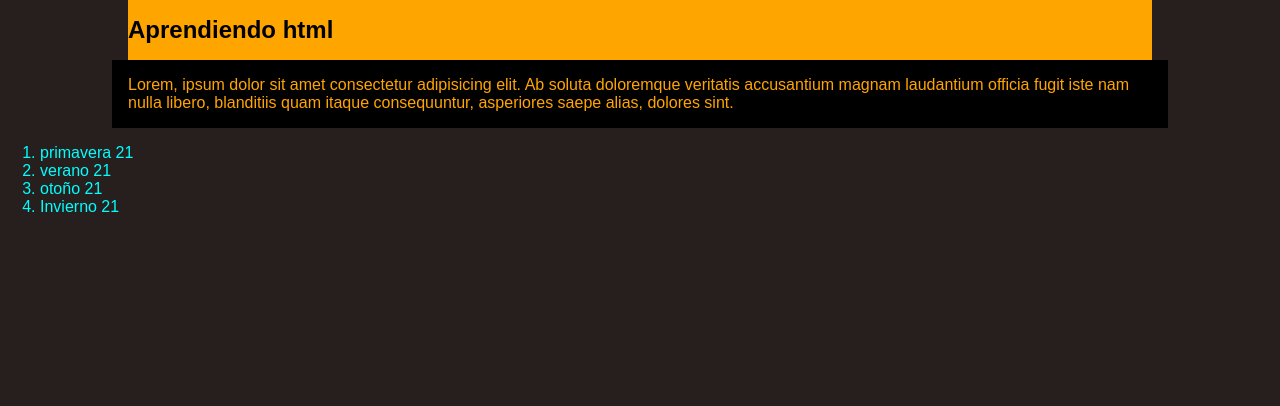
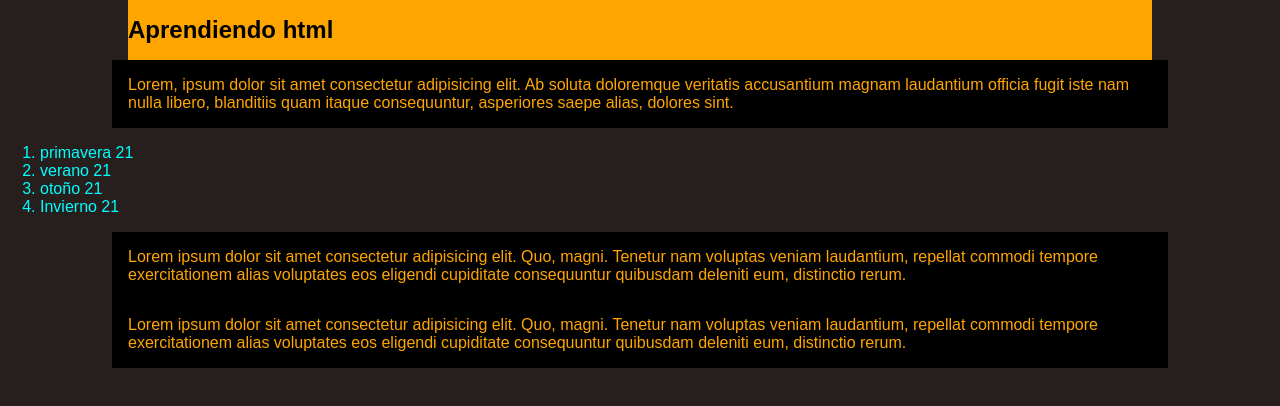
Before and after one commit to Merci4dev/repo-demo, a plain HTML site: page index.html in a window 1280 px wide. Drawn offline with Linux system fonts and the light colour scheme; a script that the page names is missing.

Commit message:
agregando 2 parafos

```diff
--- a/index.html
+++ b/index.html
@@ -20,6 +20,10 @@
         <li>Invierno 21</li>
     </ol>
 
+    <p>Lorem ipsum dolor sit amet consectetur adipisicing elit. Quo, magni. Tenetur nam voluptas veniam laudantium, repellat commodi tempore exercitationem alias voluptates eos eligendi cupiditate consequuntur quibusdam deleniti eum, distinctio rerum.</p>
+
+    <p>Lorem ipsum dolor sit amet consectetur adipisicing elit. Quo, magni. Tenetur nam voluptas veniam laudantium, repellat commodi tempore exercitationem alias voluptates eos eligendi cupiditate consequuntur quibusdam deleniti eum, distinctio rerum.</p>
+
     <script src="./index.js"></script>
 </body>
 </html>
```
